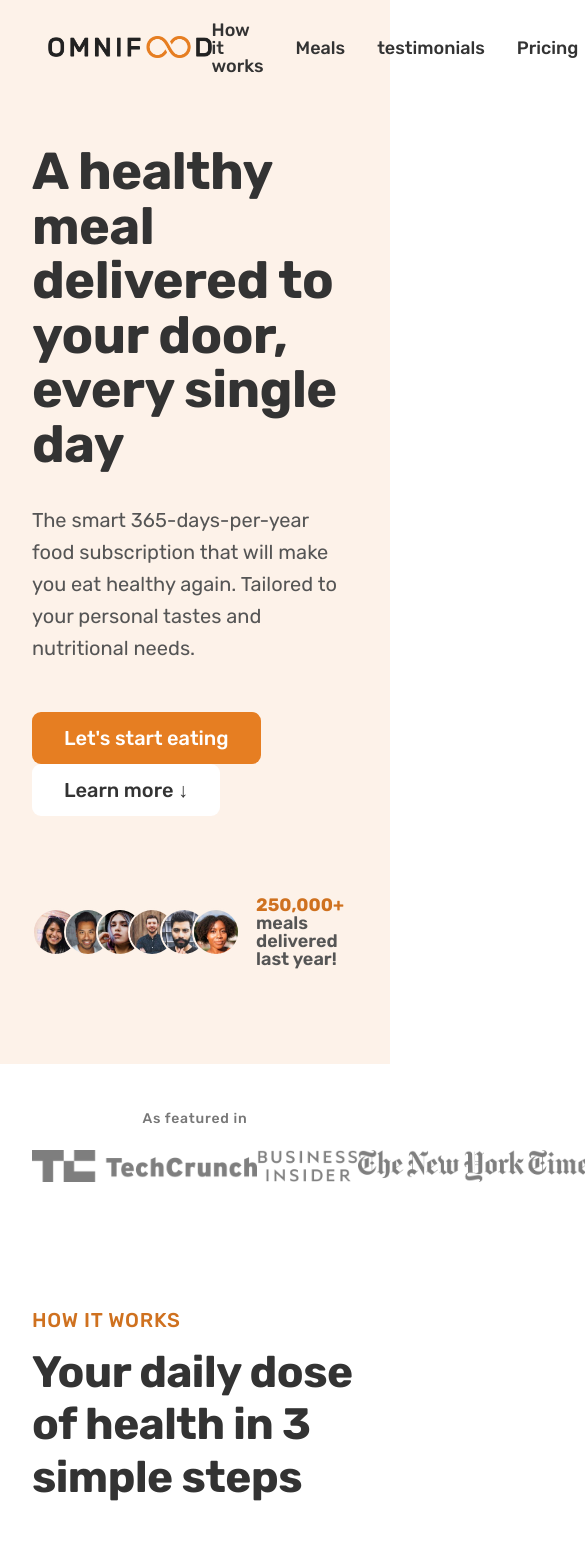
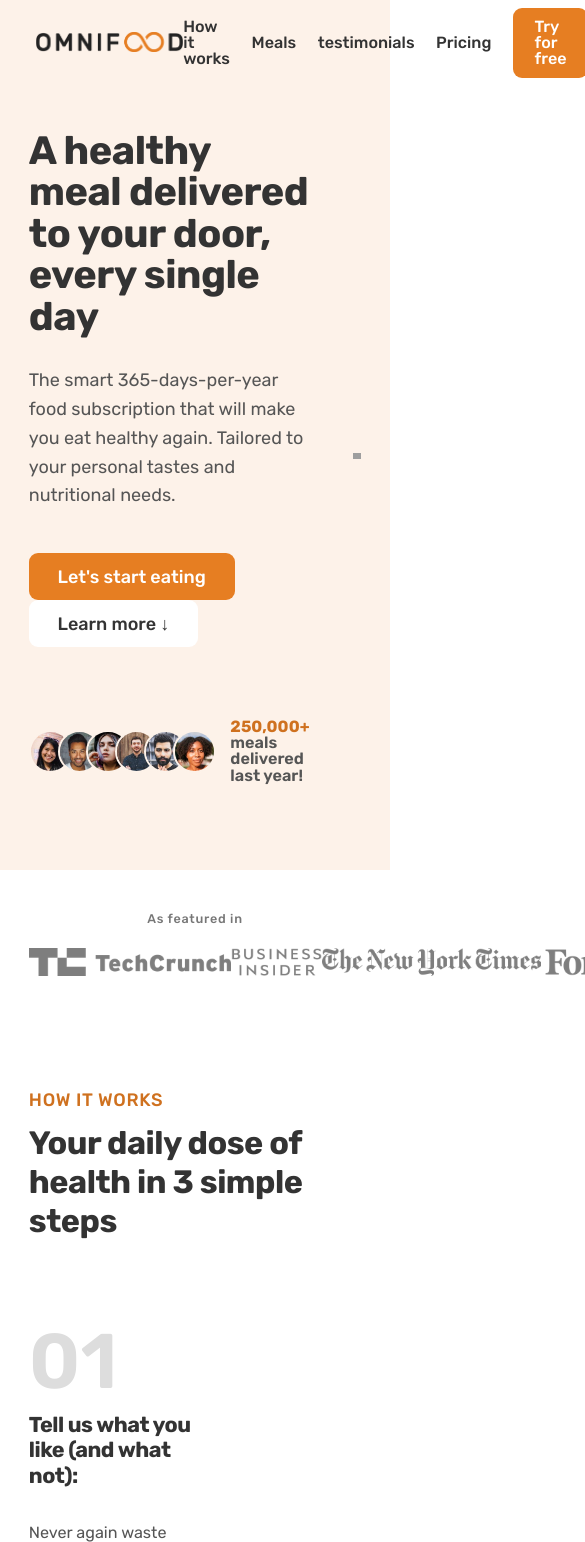
Before and after one commit to Animesh-13/omnifood, a plain HTML site: page index.html in a window 390 px wide. Shown: the top 1542 px of the page, 585 px wide, since content can reach past the window. Drawn offline with nearby package versions, Linux system fonts and the light colour scheme; grey boxes are pictures that could not be loaded.

Commit message:
design for tablet

```diff
--- /dev/null
+++ b/css/queries.css
@@ -0,0 +1,55 @@
+/* rem and em do not depend on the html font-size in medial queries!
+Instead, 1rem = 1em = 16px */
+
+/* ******************** */
+/* BELOW 1344px {Smaller destop} */
+/* ******************** */
+
+@media (max-width: 84em){
+    .hero{
+        max-width: 120rem;
+    }
+    .heading-primary{
+        font-size: 4.4rem;
+    }
+    .gallery{
+        grid-template-columns: repeat(2,1fr);
+    }
+}
+
+/* ******************** */
+/* BELOW 1200px {Landscape Tablets} */
+/* ******************** */
+
+@media (max-width: 75em) {
+    html {
+      /* 9px / 16px  */
+        font-size: 56.25%;
+    }
+
+    /* .grid{
+        column-gap: 4.6rem;
+        row-gap: 6.4rem;
+    } */
+    .gapping{
+        gap: 4.6rem;
+    }
+    .heading-secondary{
+        font-size: 3.6rem;
+    }
+    .heading-tertiary{
+        font-size: 2.4rem;
+    }
+    .header{
+        padding: 0 4rem;
+    }
+    .hero-container{
+        gap:4.8rem;
+    }
+    .main-nav-list{
+        gap: 2.4rem
+    }
+    .testimonial-container{
+        padding: 9.6rem 4.8rem
+    }
+}
--- a/css/style.css
+++ b/css/style.css
@@ -10,7 +10,7 @@
 
   /* Because we want header to be sticky later */
   height: 9.6rem;
-  padding: 0 4.8rem;
+  padding: 0 6.4rem;
 }
 
 .logo {
@@ -57,6 +57,27 @@
 /* Hero Section */
 /* *************************** */
 
+.section-hero {
+  background-color: #fdf2e9;
+  padding: 4.8rem 0 9.6rem 0;
+
+  /* their is no background image , hence we do not have any url */
+  /* background-image: linear-gradient(rgba(0, 0, 0, 0.1), rgba(0, 0, 0, 0.1)),url() */
+}
+
+/* @media (max-width:1200px){
+  .section-hero{
+    border: 20px solid blue;
+    background-color: yellow;
+  }
+}
+
+@media (max-width:600px){
+  .section-hero{
+    background-color: red;
+  }
+} */
+
 .Test {
   background-color: blue;
   padding: 5rem;
@@ -68,14 +89,6 @@
   font-size: 2rem;
   color: #fff;
   /* 1rem --> 16px */
-}
-
-.section-hero {
-  background-color: #fdf2e9;
-  padding: 4.8rem 0 9.6rem 0;
-
-  /* their is no background image , hence we do not have any url */
-  /* background-image: linear-gradient(rgba(0, 0, 0, 0.1), rgba(0, 0, 0, 0.1)),url() */
 }
 .hero-container {
   max-width: 120rem;
--- a/index.html
+++ b/index.html
@@ -11,9 +11,9 @@
       href="https://fonts.googleapis.com/css2?family=Rubik:wght@400;500;600;700&display=swap"
       rel="stylesheet"
     />
+    <link rel="stylesheet" href="css/general.css" />
     <link rel="stylesheet" href="css/style.css" />
-    <link rel="stylesheet" href="css/general.css" />
-
+    <link rel="stylesheet" href="css/queries.css" />
     <script
       type="module"
       src="https://unpkg.com/ionicons@7.1.0/dist/ionicons/ionicons.esm.js"
```
